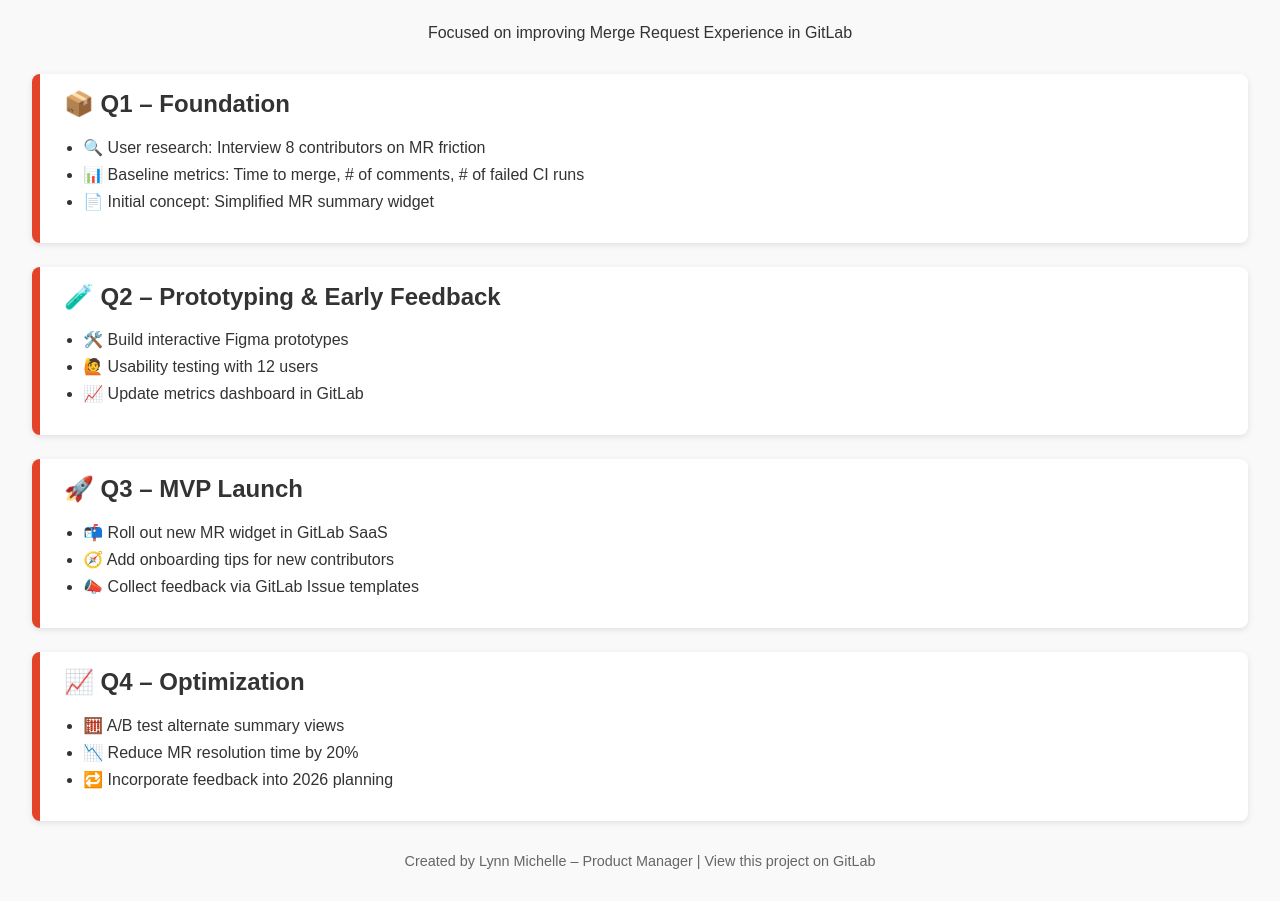
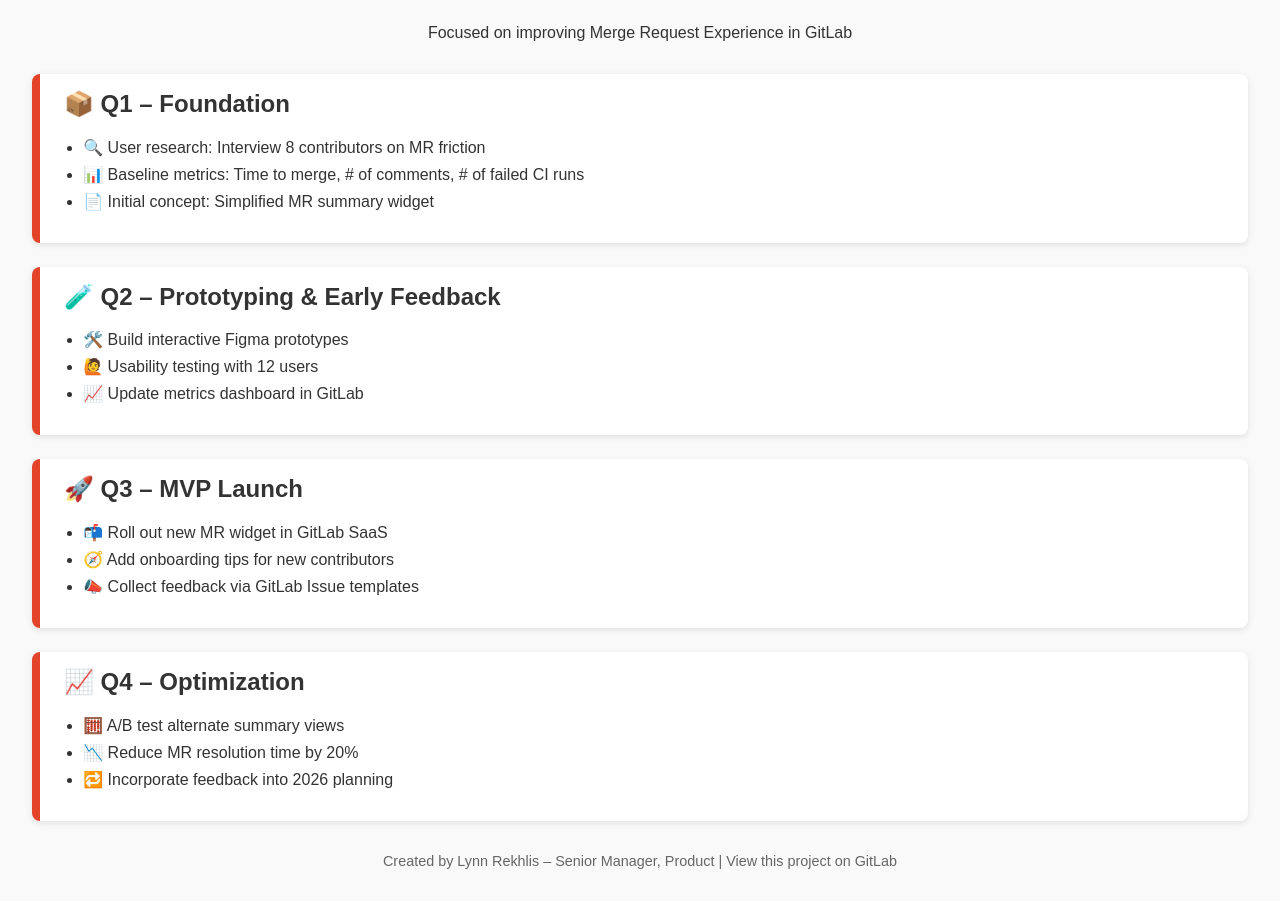
Before and after one commit to lynnrekhlis/product-roadmap-demo, a plain HTML site: page index.html in a window 1280 px wide. Shown: the part 109-1010 px from the top of the page. Drawn offline with Linux system fonts and the light colour scheme.

Commit message:
Update index.html

```diff
--- a/index.html
+++ b/index.html
@@ -92,7 +92,7 @@
   </section>
 
   <footer>
-    Created by Lynn Michelle – Product Manager |
+    Created by Lynn Rekhlis – Senior Manager, Product |
     <a href="https://gitlab.com/lynnrekhlis/product-roadmap-demo" target="_blank">View this project on GitLab</a>
   </footer>
 </body>
```
